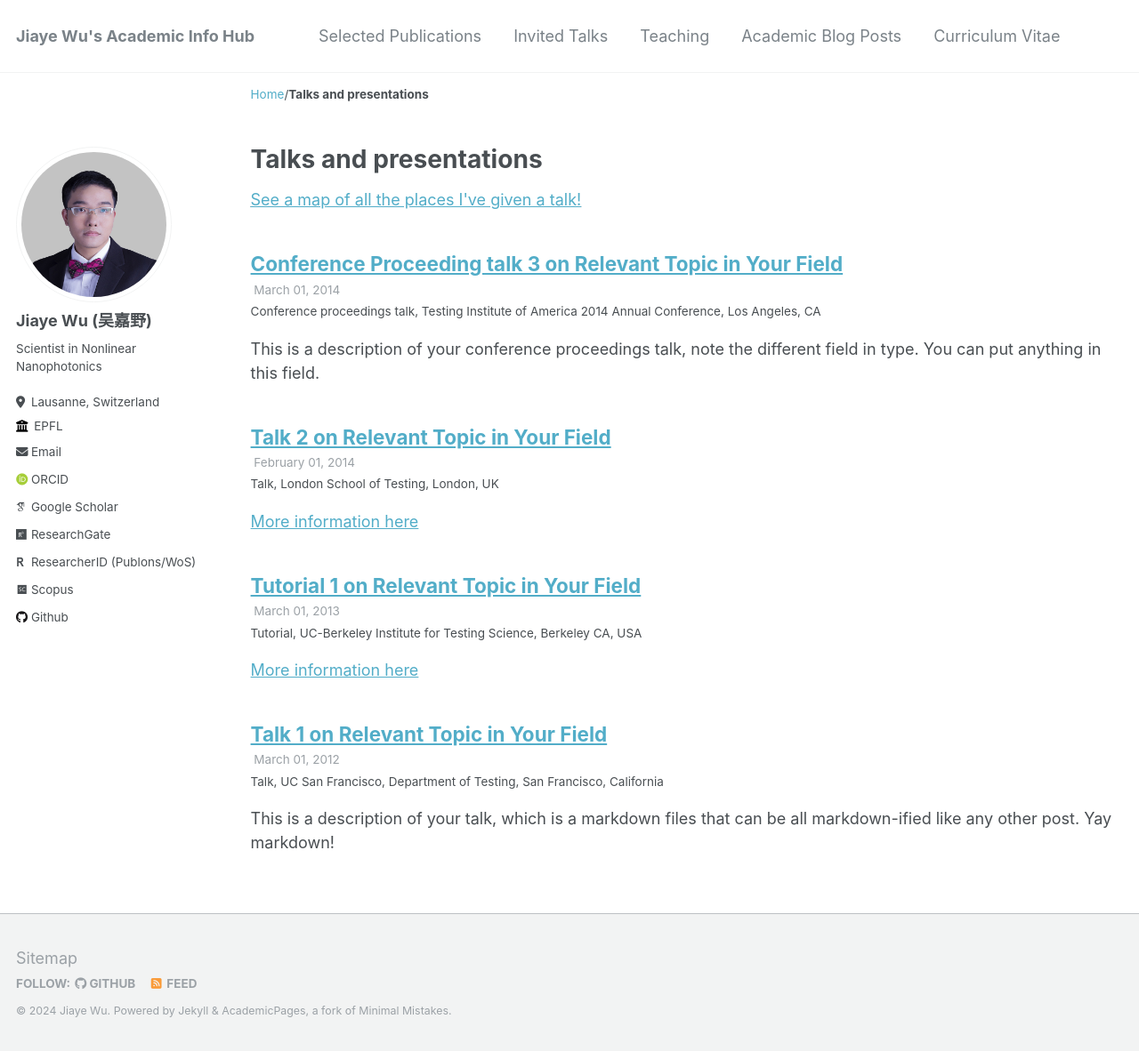
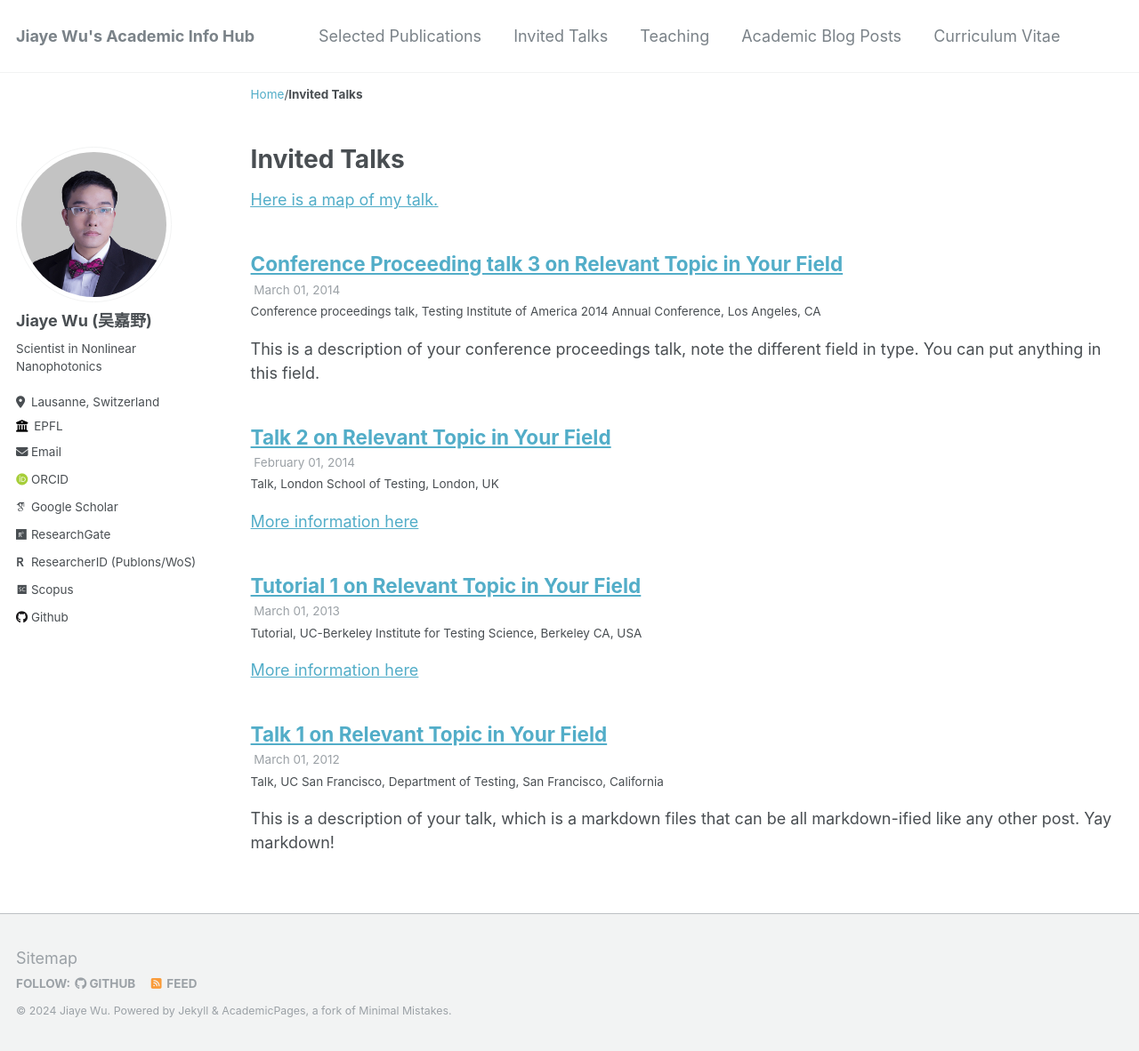
Before and after one commit to jiaye-wu/academicpages-version, a Jekyll site: the page built from _pages/talks.html, in a window 1280 px wide and 1182 px high. Shown: the whole window at 89% size. Built offline with Jekyll 4.4.1, drawn with Linux system fonts in a browser that asks for light colours; some web fonts are replaced.

Commit message:
Update talks.html

```diff
--- a/_pages/talks.html
+++ b/_pages/talks.html
@@ -1,13 +1,13 @@
 ---
 layout: archive
-title: "Talks and presentations"
+title: "Invited Talks"
 permalink: /talks/
 author_profile: true
 ---
 
 {% if site.talkmap_link == true %}
 
-<p style="text-decoration:underline;"><a href="/talkmap.html">See a map of all the places I've given a talk!</a></p>
+<p style="text-decoration:underline;"><a href="/talkmap.html">Here is a map of my talk.</a></p>
 
 {% endif %}
 
```
